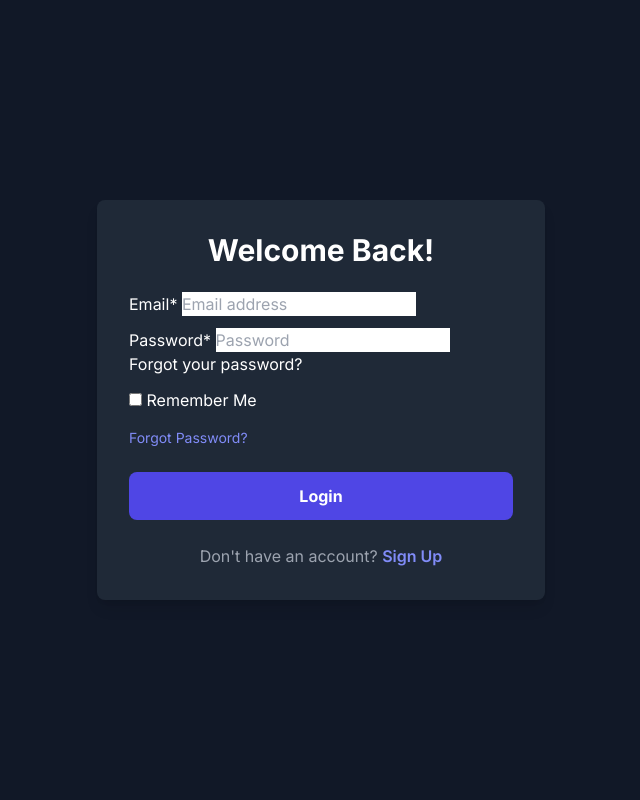
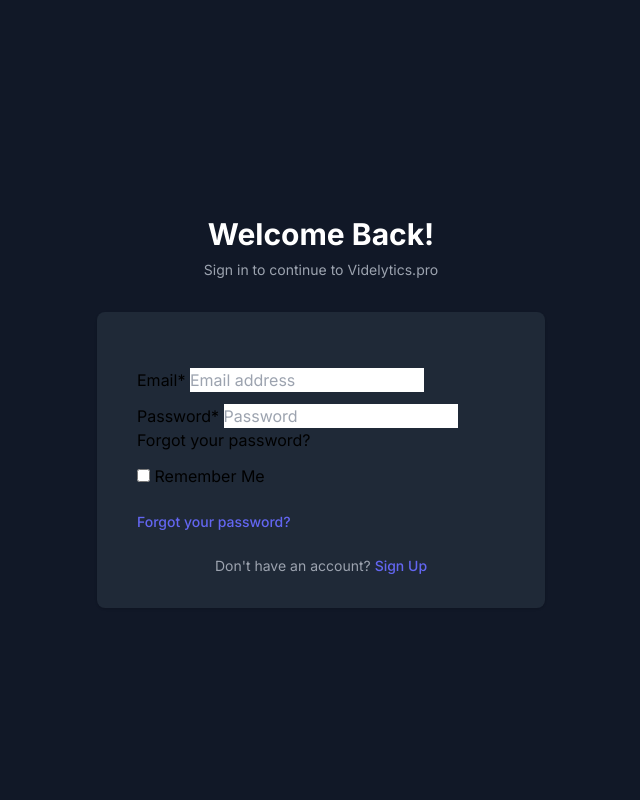
Before and after one commit to SCHANDAN996/videlytics-pro, a Django app: page /accounts/login/ in a window 1280 px wide. Shown: the whole page, without its empty margins (319-959 px from the left). Run offline with Django 5.2, Linux system fonts and the light colour scheme; some libraries are stand-ins or nearby versions.

Commit message:
Update login.html

```diff
--- a/main_app/templates/account/login.html
+++ b/main_app/templates/account/login.html
@@ -1,23 +1,70 @@
 {% extends "base.html" %}
+{% load i18n %}
+{% load allauth socialaccount %}
 {% load crispy_forms_tags %}
 
-{% block title %}Login - Videlytics.pro{% endblock %}
+{% block content %}
+<div class="min-h-screen bg-gray-900 flex flex-col justify-center py-12 sm:px-6 lg:px-8">
+    <div class="sm:mx-auto sm:w-full sm:max-w-md">
+        <h2 class="mt-6 text-center text-3xl font-extrabold text-white">
+            Welcome Back!
+        </h2>
+        <p class="mt-2 text-center text-sm text-gray-400">
+            Sign in to continue to Videlytics.pro
+        </p>
+    </div>
 
-{% block content %}
-<div class="min-h-screen flex items-center justify-center bg-gray-900 text-white">
-    <div class="max-w-md w-full bg-gray-800 p-8 rounded-lg shadow-lg">
-        <h2 class="text-3xl font-bold text-center mb-6">Welcome Back!</h2>
-        <form method="POST" action="{% url 'account_login' %}">
-            {% csrf_token %}
-            {{ form|crispy }}
-            <div class="flex items-center justify-between mt-4">
-                <a href="{% url 'account_reset_password' %}" class="text-sm text-indigo-400 hover:underline">Forgot Password?</a>
+    <div class="mt-8 sm:mx-auto sm:w-full sm:max-w-md">
+        <div class="bg-gray-800 py-8 px-4 shadow sm:rounded-lg sm:px-10">
+
+            <!-- Google Login Button -->
+            {% get_providers as socialaccount_providers %}
+            {% if socialaccount_providers %}
+            <div>
+                <a href="{% provider_login_url 'google' %}" class="w-full inline-flex justify-center py-2 px-4 border border-gray-600 rounded-md shadow-sm bg-gray-700 text-sm font-medium text-white hover:bg-gray-600">
+                    <svg class="w-5 h-5 mr-2" fill="currentColor" viewBox="0 0 20 20" aria-hidden="true">
+                        <path fill-rule="evenodd" d="M10 0C4.477 0 0 4.477 0 10c0 4.418 2.865 8.166 6.839 9.49.5.092.682-.217.682-.482 0-.237-.009-.868-.014-1.703-2.782.605-3.369-1.343-3.369-1.343-.454-1.158-1.11-1.466-1.11-1.466-.908-.62.069-.608.069-.608 1.003.07 1.531 1.03 1.531 1.03.892 1.53 2.341 1.088 2.91.832.092-.647.35-1.088.636-1.338-2.22-.253-4.555-1.113-4.555-4.951 0-1.093.39-1.988 1.03-2.688-.103-.253-.446-1.272.098-2.65 0 0 .84-.27 2.75 1.026A9.564 9.564 0 0110 4.844c.85.004 1.705.115 2.504.337 1.909-1.296 2.747-1.027 2.747-1.027.546 1.378.203 2.398.1 2.651.64.7 1.028 1.595 1.028 2.688 0 3.848-2.338 4.695-4.566 4.942.359.308.678.92.678 1.855 0 1.338-.012 2.419-.012 2.747 0 .268.18.578.688.482A10.001 10.001 0 0020 10c0-5.523-4.477-10-10-10z" clip-rule="evenodd" />
+                    </svg>
+                    Sign in with Google
+                </a>
             </div>
-            <button type="submit" class="w-full bg-indigo-600 hover:bg-indigo-700 text-white font-bold py-3 px-4 rounded-lg mt-6">Login</button>
-        </form>
-        <p class="text-center text-gray-400 mt-6">
-            Don't have an account? <a href="{{ signup_url }}" class="text-indigo-400 font-semibold hover:underline">Sign Up</a>
-        </p>
+
+            <div class="mt-6 relative">
+                <div class="absolute inset-0 flex items-center">
+                    <div class="w-full border-t border-gray-600"></div>
+                </div>
+                <div class="relative flex justify-center text-sm">
+                    <span class="px-2 bg-gray-800 text-gray-400">
+                        Or continue with
+                    </span>
+                </div>
+            </div>
+            {% endif %}
+
+            <!-- Email/Password Form -->
+            <div class="mt-6">
+                <form action="{% url 'account_login' %}" method="POST">
+                    {% csrf_token %}
+                    {{ form|crispy }}
+                    <div class="flex items-center justify-between mt-6">
+                        <div class="text-sm">
+                            <a href="{% url 'account_reset_password' %}" class="font-medium text-indigo-500 hover:text-indigo-400">
+                                Forgot your password?
+                            </a>
+                        </div>
+                    </div>
+                </form>
+            </div>
+
+            <div class="mt-6 text-center">
+                <p class="text-sm text-gray-400">
+                    Don't have an account?
+                    <a href="{{ signup_url }}" class="font-medium text-indigo-500 hover:text-indigo-400">
+                        Sign Up
+                    </a>
+                </p>
+            </div>
+        </div>
     </div>
 </div>
 {% endblock %}
```
